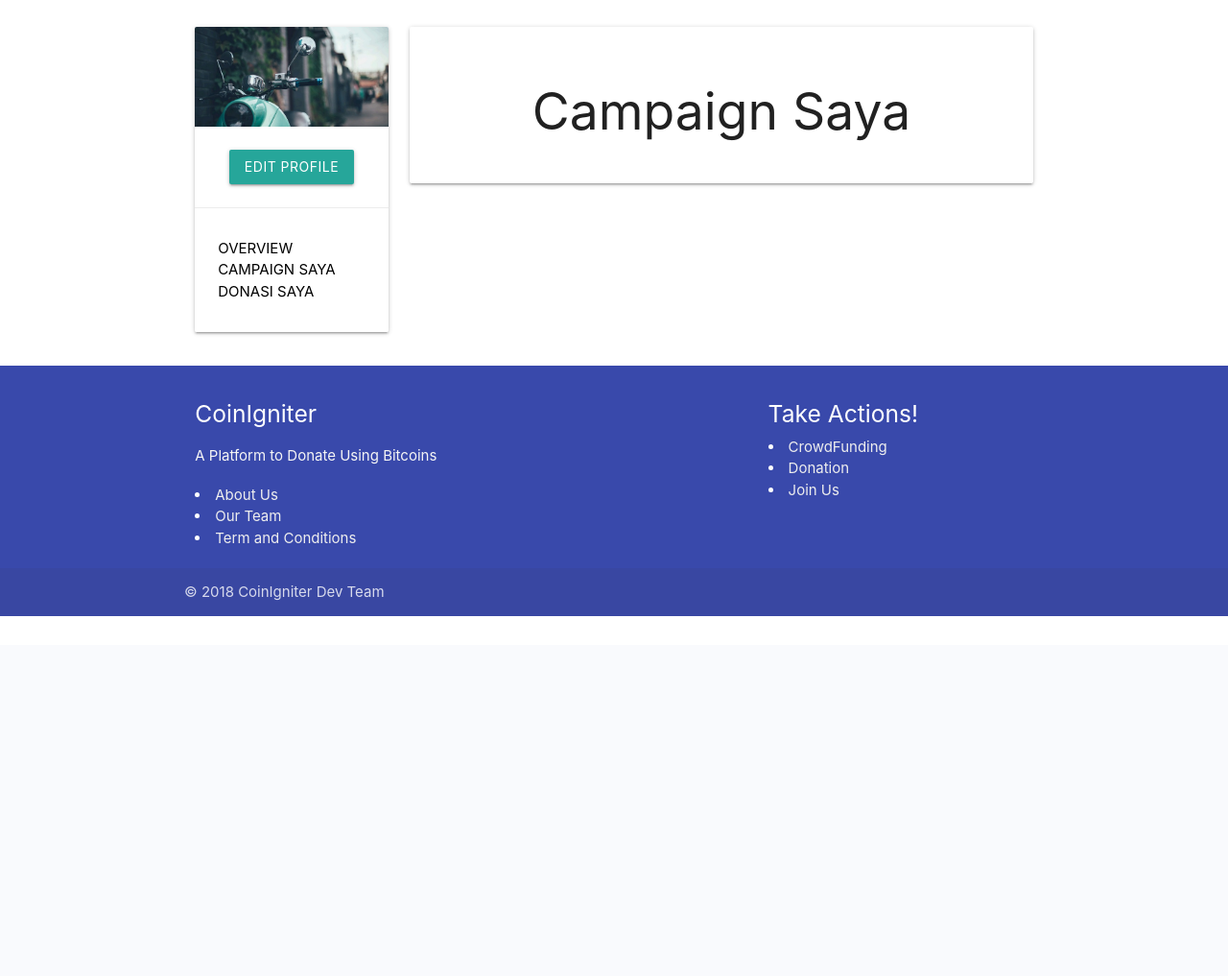
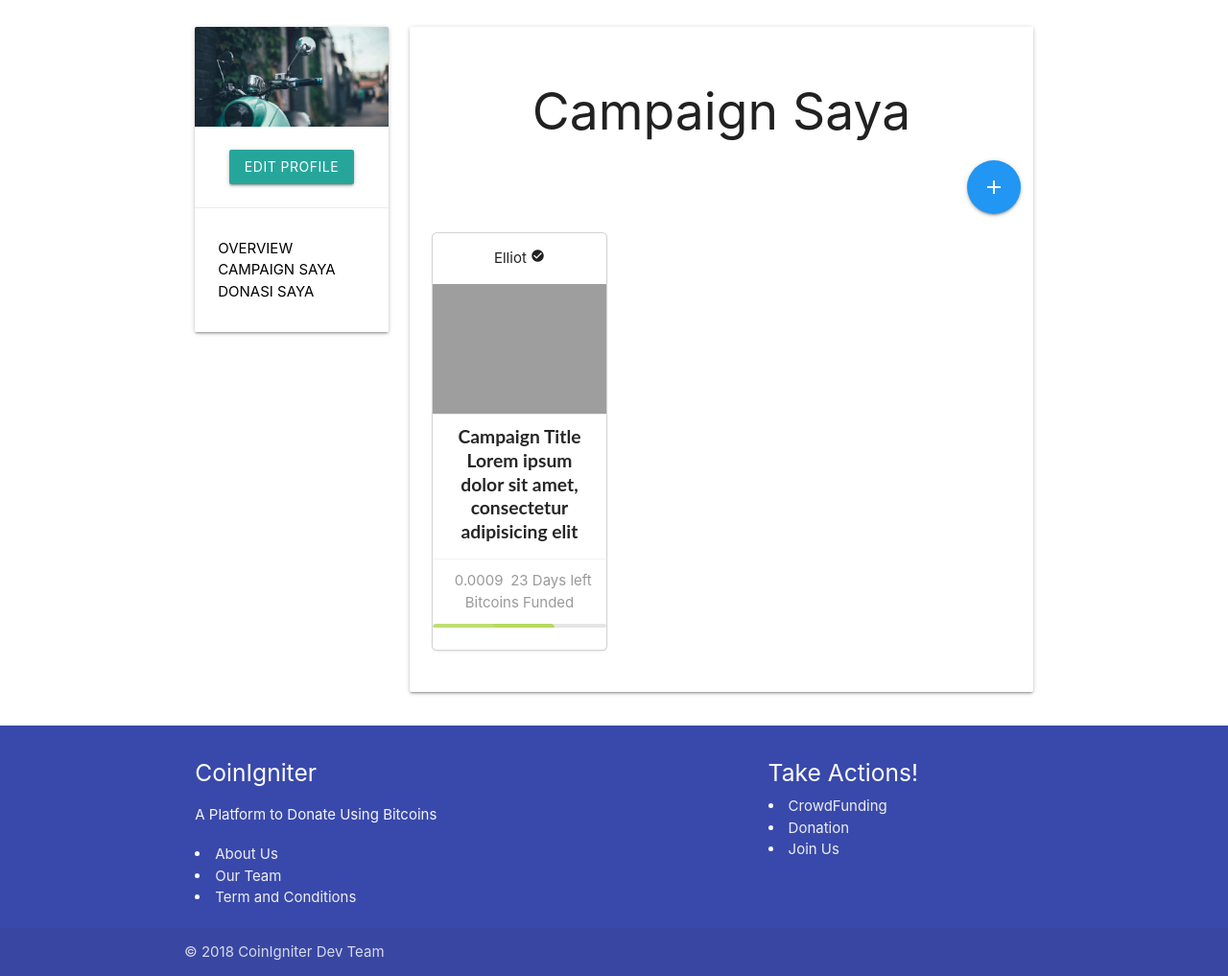
Before and after one commit to Seinpai/coinigniter-project, a CodeIgniter app: page /coinigniter-project/main/mycampaign in a window 1280 px wide. Shown: the part 128-1145 px from the top of the page at 96% size. Before the commit the page ends 770 px from the top, so only its background shows below. Run offline with CodeIgniter, Linux system fonts and the light colour scheme; some libraries are stand-ins or nearby versions; grey boxes are pictures that could not be loaded.

Commit message:
mycamp
test

```diff
--- a/application/views/pages/mycampaign.php
+++ b/application/views/pages/mycampaign.php
@@ -20,7 +20,110 @@
       <div class="card hoverable">
         <div class="card-content center">
           <h2>Campaign Saya</h2>
+
+          <div class="row">
+          <a class="btn-floating btn-large waves-effect waves-light blue right modal-trigger" href="#modal1">
+            <i class="material-icons">add</i>
+          </a>
+
+          <div id="modal1" class="modal">
+            <div class="modal-content">
+              <h4>Modal Header</h4>
+              <div class="row">
+                <form class="col s12">
+                  <div class="row">
+                    <div class="input-field col s6">
+                      <input placeholder="Placeholder" id="first_name" type="text" class="validate">
+                      <label for="first_name">First Name</label>
+                    </div>
+                    <div class="input-field col s6">
+                      <input id="last_name" type="text" class="validate">
+                      <label for="last_name">Last Name</label>
+                    </div>
+                  </div>
+                  <div class="row">
+                    <div class="input-field col s12">
+                      <input disabled value="I am not editable" id="disabled" type="text" class="validate">
+                      <label for="disabled">Disabled</label>
+                    </div>
+                  </div>
+                  <div class="row">
+                    <div class="input-field col s12">
+                      <input id="password" type="password" class="validate">
+                      <label for="password">Password</label>
+                    </div>
+                  </div>
+                  <div class="row">
+                    <div class="input-field col s12">
+                      <input id="email" type="email" class="validate">
+                      <label for="email">Email</label>
+                    </div>
+                  </div>
+                  <div class="row">
+                    <div class="col s12">
+                      This is an inline input field:
+                      <div class="input-field inline">
+                        <input id="email_inline" type="email" class="validate">
+                        <label for="email_inline">Email</label>
+                        <span class="helper-text" data-error="wrong" data-success="right">Helper text</span>
+                      </div>
+                    </div>
+                  </div>
+                </form>
+              </div>
+            </div>
+            <div class="modal-footer">
+              <a href="#!" class="modal-action modal-close waves-effect waves-green btn-flat">Agree</a>
+            </div>
+          </div>
+        </div>
+
+
+        <div class="row">
+          <div class="col s12 m12">
+            <div class="ui three stackable cards">
+
+              <div class="card">
+                <div class="content"><span>
+                  Elliot
+                  <i class="tiny material-icons">check_circle</i>
+                </span></div>
+                <a class="image" href="#">
+                  <img src="<?php echo base_url()?>public/img/background4.jpg">
+                </a>
+
+                <div class="content">
+                  <a class="header" href="#">Campaign Title Lorem ipsum dolor sit amet, consectetur adipisicing elit</a>
+                </div>
+                <div class="extra content">
+                  <span class="right floated">
+                    23 Days left
+                  </span>
+                  <span>
+                    <i class="user icon"></i>
+                    0.0009 Bitcoins Funded
+                  </span>
+                </div>
+                <div class="ui bottom attached">
+                  <div class="ui indicating progress" data-value="14" data-total="20">
+                    <div class="bar">
+                      <div class="progress"></div>
+                    </div>
+                    <div class="label">Uploading Files</div>
                   </div>
                 </div>
               </div>
             </div>
+          </div>
+        </div>
+
+        <?php
+        // foreach ($banyakbaris as $b)
+        //     {
+        //         echo '<h1>' .$b->judul. '</h1>';
+        //     }
+        ?>
+      </div>
+    </div>
+  </div>
+</div>
```
Lines whose indentation alone changed are shown as unchanged.
